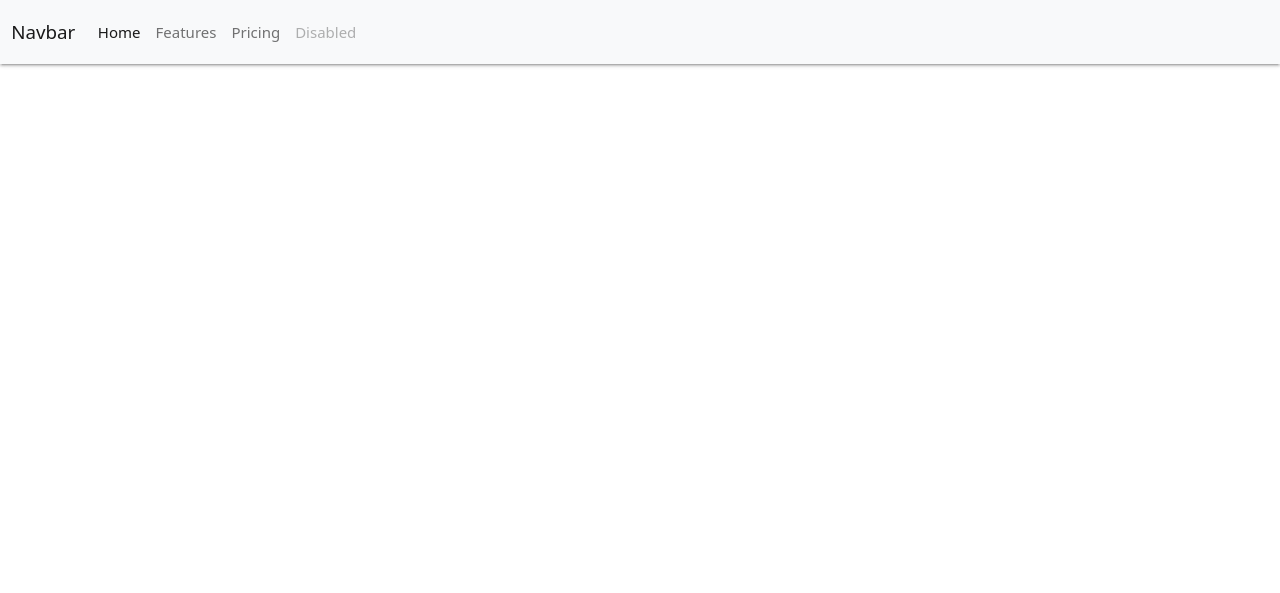
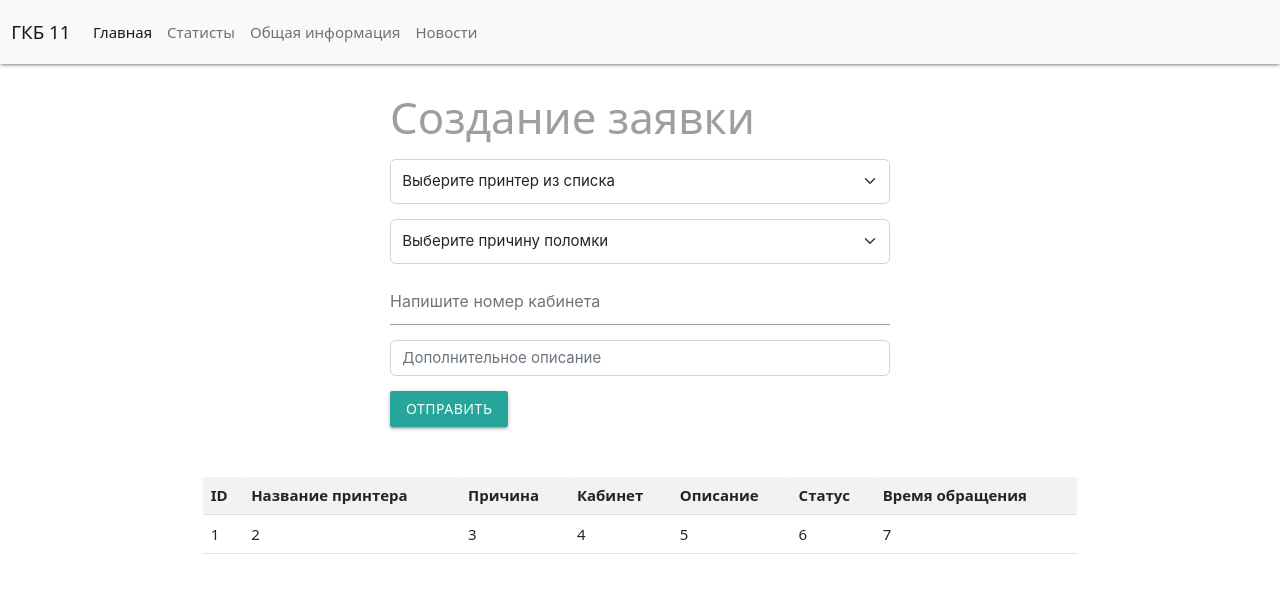
Before and after one commit to Chswell/Helper, a PHP site: page /profile.php in a window 1280 px wide. Shown: the top 593 px of the page. Run offline with PHP 8.4, Linux system fonts and the light colour scheme; some web fonts are replaced.

Commit message:
Сделал разметку страницы после авторизации

```diff
--- a/profile.php
+++ b/profile.php
@@ -14,22 +14,69 @@
 <body>
 	<nav class="navbar navbar-expand-lg navbar-light bg-light">
 	  <div class="container-fluid">
-	    <a class="navbar-brand" href="#">Navbar</a>
+	    <a class="navbar-brand" href="#">ГКБ 11</a>
 	    <button class="navbar-toggler" type="button" data-bs-toggle="collapse" data-bs-target="#navbarNavAltMarkup" aria-controls="navbarNavAltMarkup" aria-expanded="false" aria-label="Toggle navigation">
 	      <span class="navbar-toggler-icon"></span>
 	    </button>
 	    <div class="collapse navbar-collapse" id="navbarNavAltMarkup">
 	      <div class="navbar-nav">
-	        <a class="nav-link active" aria-current="page" href="#">Home</a>
-	        <a class="nav-link" href="#">Features</a>
-	        <a class="nav-link" href="#">Pricing</a>
-	        <a class="nav-link disabled" href="#" tabindex="-1" aria-disabled="true">Disabled</a>
+	        <a class="nav-link active" aria-current="page" href="#">Главная</a>
+	        <a class="nav-link" href="#">Статисты</a>
+	        <a class="nav-link" href="#">Общая информация</a>
+	        <a class="nav-link" href="#">Новости</a>
 	      </div>
 	    </div>
 	  </div>
 	</nav>
 	<div class="container">
+		<div class="form_ticket" style="margin: 0 auto 50px auto;">
+			<form action="" method="post">
+			  <div class="mb-3 me-6">
+			  	<label><h3>Создание заявки</h3></label>
+			    <select class="form-select" aria-label="Default select example">
+				  <option selected>Выберите принтер из списка</option>
+				  <option value="1">One</option>
+				  <option value="2">Two</option>
+				  <option value="3">Three</option>
+				</select>
+			  </div>
+			  <div class="mb-3">
+			    <select class="form-select" aria-label="Default select example">
+				  <option selected>Выберите причину поломки</option>
+				  <option value="1">One</option>
+				  <option value="2">Two</option>
+				</select>
+			  </div>
 
+			  <div class="mb-3">
+			    <input type="password" class="form-control" id="" name="number_cabinet" placeholder="Напишите номер кабинета">
+			  </div>
+			  <div class="mb-3">
+			    <input type="textarea" class="form-control" id="" name="discription" placeholder="Дополнительное описание">
+			  </div>
+			  <button type="submit" class="btn btn-primary">Отправить</button>
+			</form>
+		</div>
+		<table class="table table-striped">
+			<tr>
+				<th>ID</th>
+				<th>Название принтера</th>
+				<th>Причина</th>
+				<th>Кабинет</th>
+				<th>Описание</th>
+				<th>Статус</th>
+				<th>Время обращения</th>
+			</tr>
+			<tr>
+				<td>1</td>
+				<td>2</td>
+				<td>3</td>
+				<td>4</td>
+				<td>5</td>
+				<td>6</td>
+				<td>7</td>
+			</tr>
+		</table>
 	</div>
 
 
--- a/style.css
+++ b/style.css
@@ -8,3 +8,21 @@
     text-align: center;
     margin: 0 auto;
 }
+
+.form_ticket {
+    width: 500px;
+}
+
+
+th, td {
+    padding: 10px;
+
+}
+
+th {
+    background-color: #888;
+}
+
+td {
+    background-color: #ccc;
+}
```
